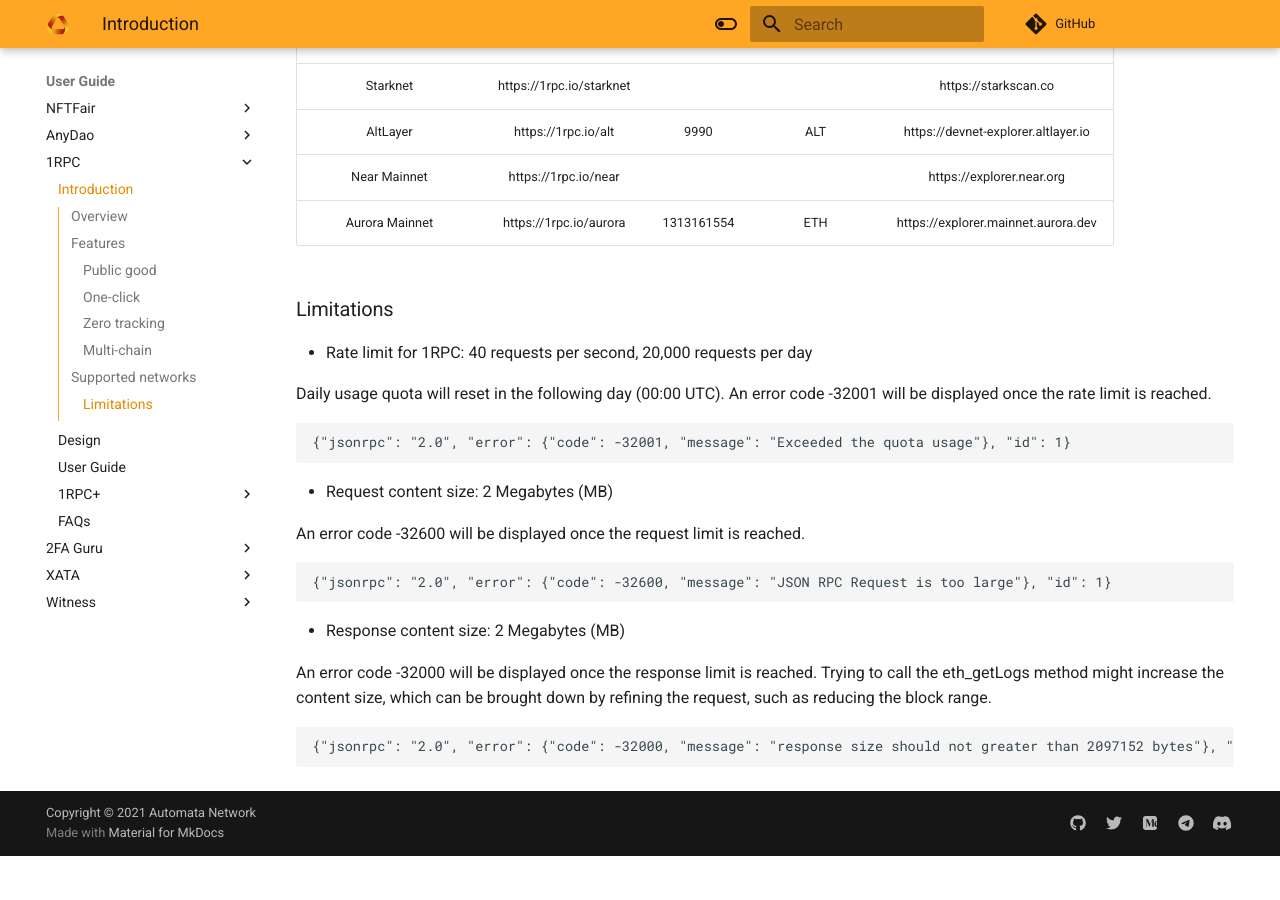
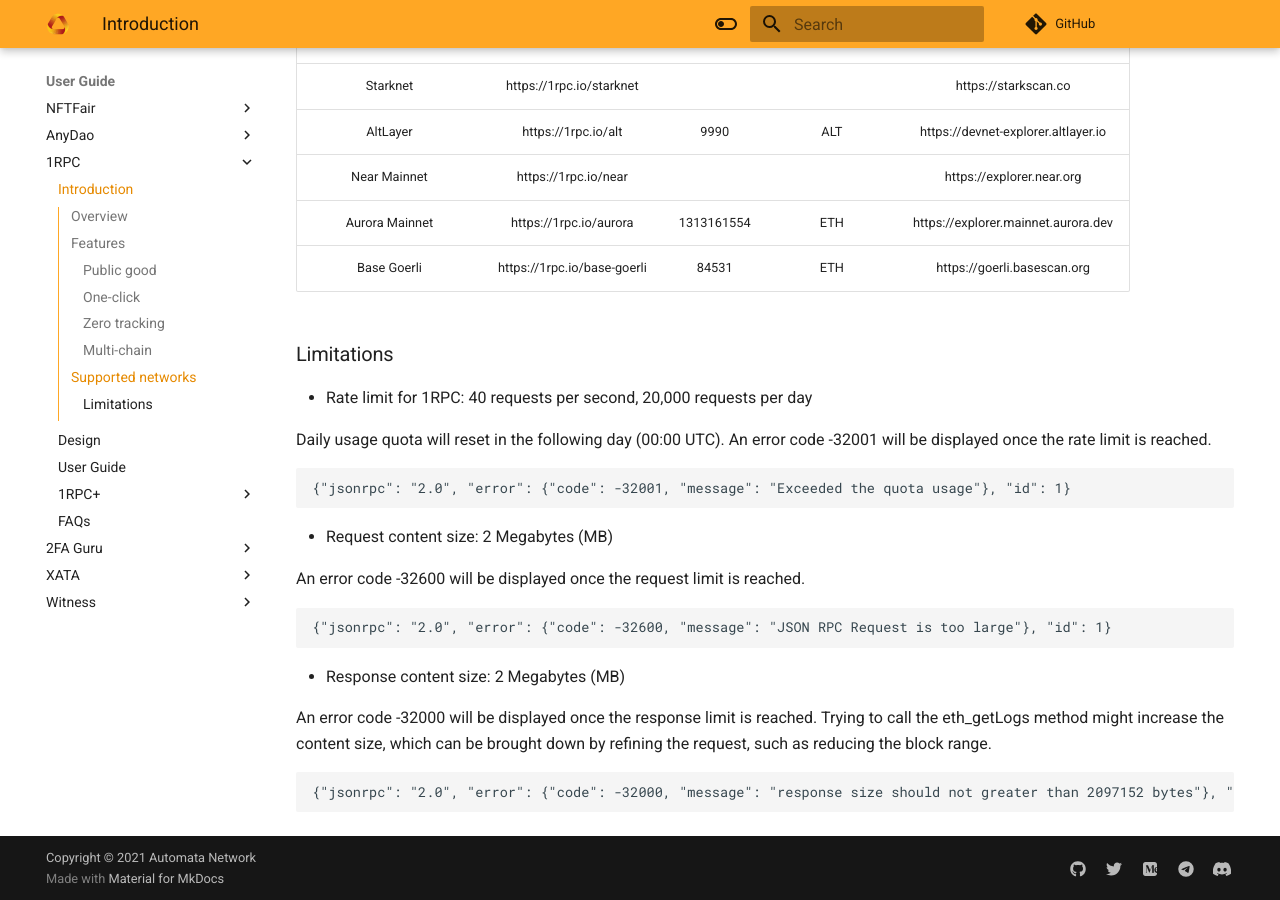
Before and after one commit to automata-network/docs, an MkDocs documentation site: the page built from docs/1rpc/introduction.md, in a window 1280 px wide and 900 px high, scrolled down 2001 px. Built offline with MkDocs 1.6.1 and Material for MkDocs 9.7.7, drawn with Linux system fonts in a browser that asks for light colours; nearby versions of some CDN libraries; comment, search, counter and statistics services are not loaded; before the commit the page ends 2857 px from its top, so only the background shows below that.

Commit message:
Add Base Goerli Network

```diff
--- a/docs/1rpc/introduction.md
+++ b/docs/1rpc/introduction.md
@@ -51,6 +51,7 @@
 | AltLayer | https://1rpc.io/alt | 9990 | ALT | https://devnet-explorer.altlayer.io |
 | Near Mainnet | https://1rpc.io/near | | | https://explorer.near.org |
 | Aurora Mainnet | https://1rpc.io/aurora | 1313161554 | ETH | https://explorer.mainnet.aurora.dev |
+| Base Goerli | https://1rpc.io/base-goerli | 84531 | ETH | https://goerli.basescan.org |
 
 ### Limitations
 
```
